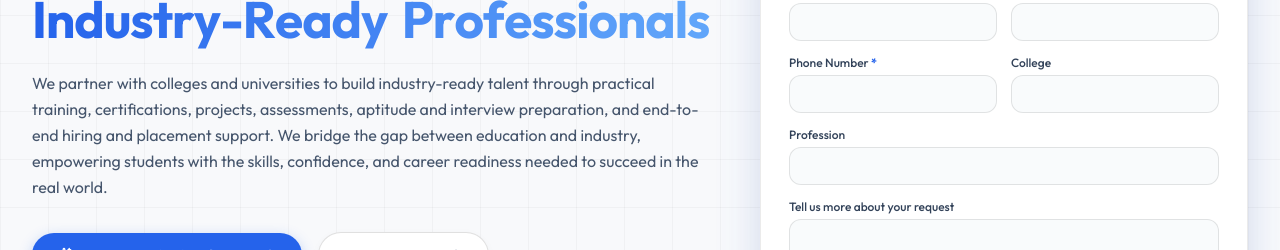
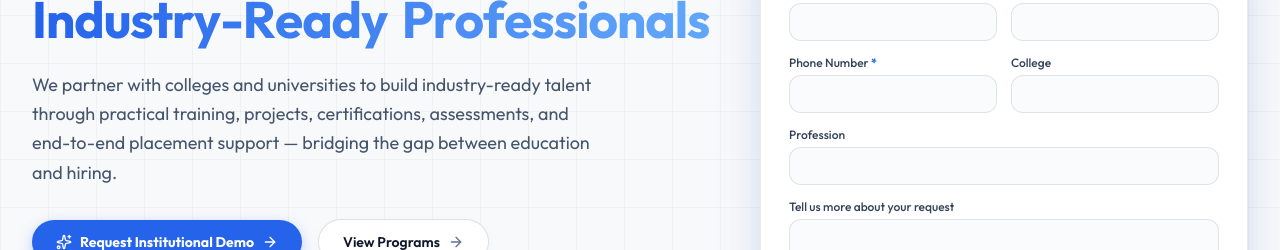
Before and after one commit to prakharsachan487/tejastraning, a React (Vite) app: page / in a window 1280 px wide. Shown: the part 273-523 px from the top of the page. Built offline with nearby package versions, Linux system fonts and the light colour scheme; no server answers; the HTML template or start-up script is replaced by a standard one.

Commit message:
feat: refine hero subheadline into a punchy, high-impact concise value proposition

```diff
--- a/src/components/Hero.tsx
+++ b/src/components/Hero.tsx
@@ -183,9 +183,9 @@ export function Hero() {
               initial={{ opacity: 0, y: 20 }}
               animate={{ opacity: 1, y: 0 }}
               transition={{ delay: 0.85, duration: 0.6, ease: 'easeOut' }}
-              className="mt-5 text-sm sm:text-base text-slate-600 leading-relaxed font-normal max-w-2xl"
+              className="mt-5 text-base sm:text-lg text-slate-600 leading-relaxed font-normal max-w-xl"
             >
-              We partner with colleges and universities to build industry-ready talent through practical training, certifications, projects, assessments, aptitude and interview preparation, and end-to-end hiring and placement support. We bridge the gap between education and industry, empowering students with the skills, confidence, and career readiness needed to succeed in the real world.
+              We partner with colleges and universities to build industry-ready talent through practical training, projects, certifications, assessments, and end-to-end placement support — bridging the gap between education and hiring.
             </motion.p>
 
             {/* 04. Action CTA Buttons */}
```
